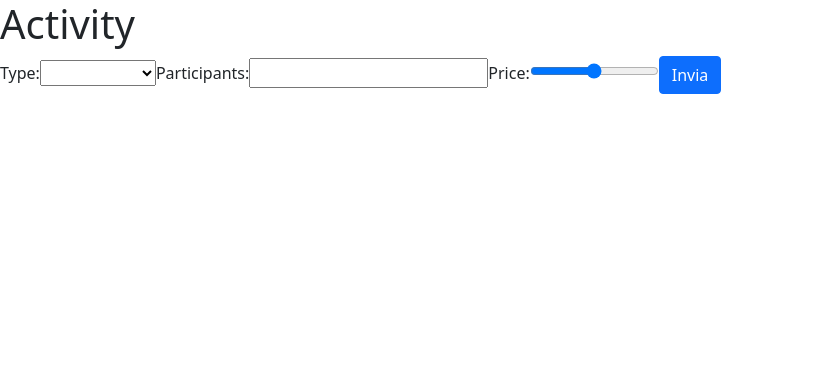
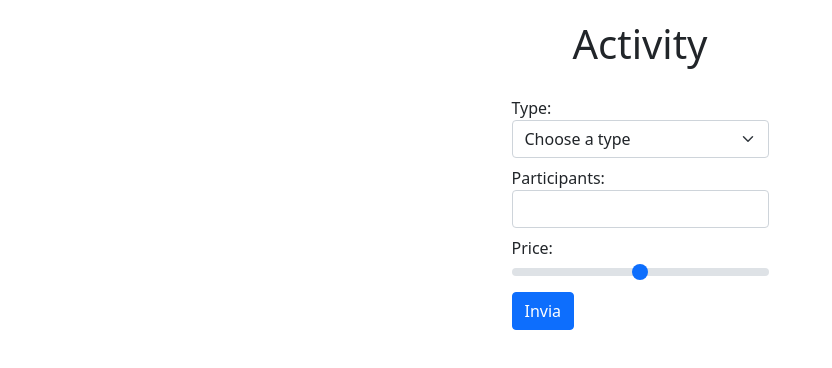
Before and after one commit to fgirgenti/AngularTest, an Angular app: page /request in a window 1280 px wide. Shown: the top 368 px of the page, without its empty margins (0-832 px from the left). Built offline with nearby package versions, Linux system fonts and the light colour scheme.

Commit message:
boostrap style

```diff
--- a/src/app/activity-detail/activity-detail.component.css
+++ b/src/app/activity-detail/activity-detail.component.css
@@ -0,0 +1,7 @@
+.flex {
+    display: flex;
+    align-items: center;
+    flex-direction: column;
+    row-gap: 20px;
+    margin: 20px;
+}
--- a/src/app/activity-detail/activity-detail.component.html
+++ b/src/app/activity-detail/activity-detail.component.html
@@ -1,9 +1,11 @@
-<ng-container *ngIf="activity$ | async as activity">
+<div class="flex" *ngIf="activity$ | async as activity">
+
     <h1>{{ activity.activity }}</h1>
     <img src="/assets/{{activity.type | titlecase}}.png" alt="no">
     <p>Participants: {{ activity.participants }}</p>
     <p>Price: {{ activity.price }}</p>
     <p>Accessibility: {{ activity.accessibility}}</p>
-</ng-container>
 
-<button routerLink="/list">Return to List</button>
+    <button class="btn btn-primary" routerLink="/list">Return to List</button>
+
+</div>
--- a/src/app/activity-list/activity-list.component.css
+++ b/src/app/activity-list/activity-list.component.css
@@ -0,0 +1,7 @@
+.flex {
+    display: flex;
+    flex-direction: column;
+    align-items: center;
+    row-gap: 20px;
+    margin: 20px;
+}
--- a/src/app/activity-list/activity-list.component.html
+++ b/src/app/activity-list/activity-list.component.html
@@ -1,6 +1,8 @@
+<div class="flex">
+
     <h1>Activity List</h1>
     <div *ngIf="activities.length > 0; else noActivities">
-    <div *ngFor="let activity of activities">
+        <div class="card card-body mb-3" *ngFor="let activity of activities">
             <p>Name: {{ activity.activity }}</p>
             <p>Type: {{ activity.type | titlecase}}</p>
             <p>Price:
@@ -9,11 +11,13 @@
                 <span *ngIf="activity.price > 0.5 && activity.price < 1">Medio</span>
                 <span *ngIf="activity.price === 1">Alto</span>
             </p>
-        <button (click)="selectActivity(activity.key)">Details</button>
+            <button class="btn btn-primary" (click)="selectActivity(activity.key)">Details</button>
         </div>
     </div>
 
-<button routerLink="/request">Request an Activity</button>
+    <button class="btn btn-primary" routerLink="/request">Request an Activity</button>
+
+</div>
 
 <ng-template #noActivities>
     There aren't any activities
--- a/src/app/activity-request/activity-request.component.css
+++ b/src/app/activity-request/activity-request.component.css
@@ -0,0 +1,7 @@
+.flex {
+    display: flex;
+    flex-direction: column;
+    align-items: center;
+    row-gap: 20px;
+    margin: 20px;
+}
--- a/src/app/activity-request/activity-request.component.html
+++ b/src/app/activity-request/activity-request.component.html
@@ -1,9 +1,10 @@
+<div class="flex">
 <h1>Activity</h1>
-
     <form [formGroup]="activityForm" (ngSubmit)="onSubmit()">
 
         <label for="type">Type: </label>
-    <select id="type" formControlName="type">
+        <select class="form-select mb-2" id="type" formControlName="type" placeholder="text">
+            <option value="" disabled selected hidden>Choose a type</option>
             <option value="education">Education</option>
             <option value="recreational">Recreational</option>
             <option value="social">Social</option>
@@ -16,10 +17,11 @@
         </select>
 
         <label for="participants">Participants: </label>
-    <input id="participants" type="number" min="1" formControlName="participants">
+        <input class="form-control mb-2" id="participants" type="number" min="1" formControlName="participants">
 
         <label for="price">Price: </label>
-    <input type="range" min="0" max="1" id="price" step="0.05" formControlName="price">
+        <input class="form-range mb-2" type="range" min="0" max="1" id="price" step="0.05" formControlName="price">
 
-    <button class="btn btn-primary" type="submit">Invia</button>
+        <button class="btn btn-primary mb-5" type="submit">Invia</button>
     </form>
+</div>
```
Lines whose indentation alone changed are shown as unchanged.
